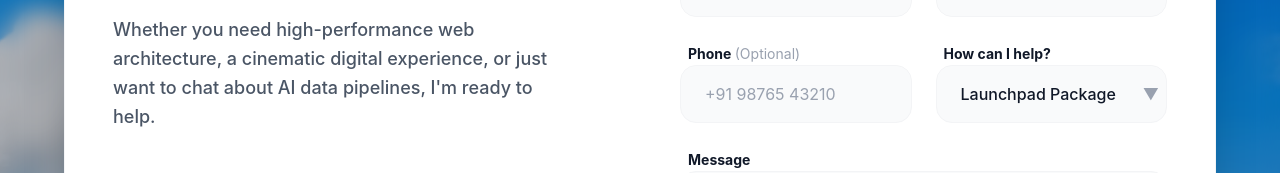
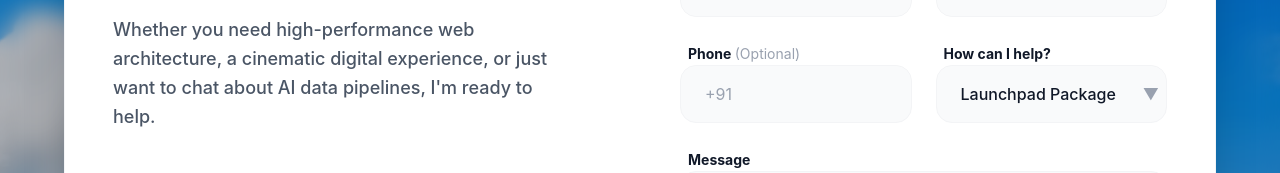
Before and after one commit to Richard-Sylvester/my-tech-website, a React (Vite) app: page / in a window 1280 px wide. Both pictures are taken after a click on the button "LET'S TALK". Shown: the part 245-418 px from the top of the page. Built offline with nearby package versions, Linux system fonts and the light colour scheme.

Commit message:
changed number placeholder

```diff
--- a/src/Contact.jsx
+++ b/src/Contact.jsx
@@ -104,7 +104,7 @@ const Contact = ({ onClose }) => {
               <div className="grid grid-cols-1 md:grid-cols-2 gap-4 md:gap-6">
                 <div className="space-y-1 md:space-y-2">
                   <label htmlFor="phone" className="text-xs md:text-sm font-bold text-gray-900 ml-2">Phone <span className="text-gray-400 font-normal">(Optional)</span></label>
-                  <input type="tel" name="phone" id="phone" placeholder="+91 98765 43210" className="w-full bg-gray-50 border border-gray-100 rounded-xl md:rounded-2xl px-4 md:px-6 py-3 md:py-4 text-sm md:text-base text-gray-900 focus:outline-none focus:ring-2 focus:ring-blue-500/20 focus:border-blue-500 transition-all placeholder:text-gray-400" />
+                  <input type="tel" name="phone" id="phone" placeholder="+91 " className="w-full bg-gray-50 border border-gray-100 rounded-xl md:rounded-2xl px-4 md:px-6 py-3 md:py-4 text-sm md:text-base text-gray-900 focus:outline-none focus:ring-2 focus:ring-blue-500/20 focus:border-blue-500 transition-all placeholder:text-gray-400" />
                 </div>
 
                 <div className="space-y-1 md:space-y-2">
@@ -114,7 +114,7 @@ const Contact = ({ onClose }) => {
                       <option>Launchpad Package </option>
                       <option>Blueprint Package </option>
                       <option>Empire Package </option>
-                      <option>Other !</option>
+                      <option>Other!</option>
                     </select>
                     <div className="absolute inset-y-0 right-4 md:right-2 flex items-center pointer-events-none text-gray-400">▼</div>
                   </div>
```
